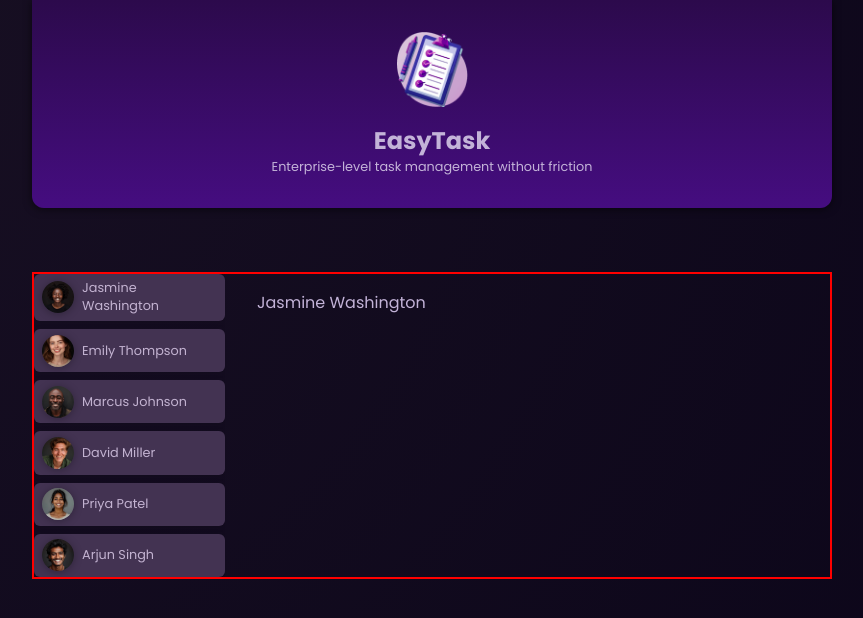
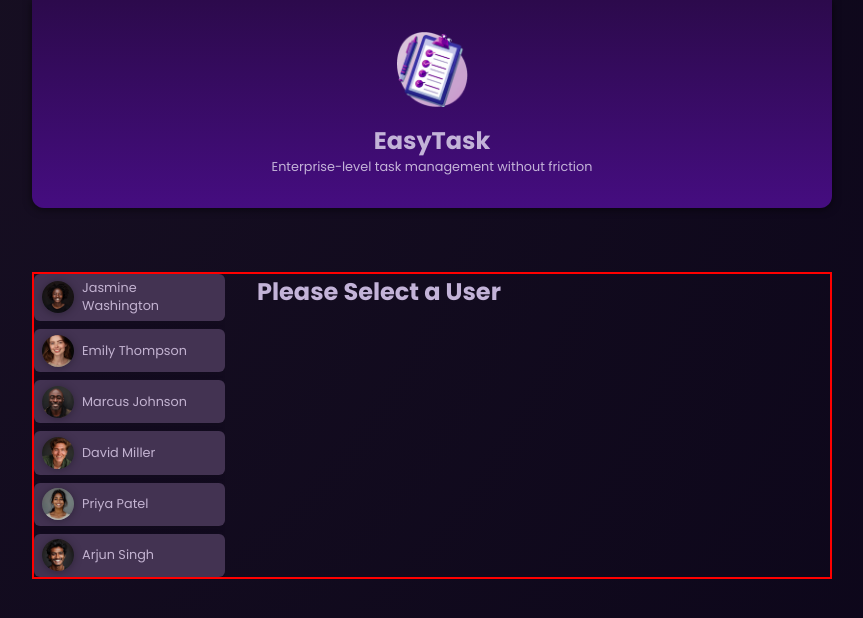
Before and after one commit to Rayfa79/practice-angular-task-app, an Angular app: page / in a window 1280 px wide. Shown: the top 618 px of the page, without its empty margins (208-1071 px from the left). Built offline with nearby package versions, Linux system fonts and the light colour scheme.

Commit message:
42-Conditionally Rendering Task Component w/ @if

```diff
--- a/src/app/app.component.html
+++ b/src/app/app.component.html
@@ -13,6 +13,10 @@
     }
 
   </ul>
+   @if(selectedUser){
+    <app-tasks [name]="selectedUser.name"/>
+    }@else {
+     <p id="fallback"> Please Select a User </p>
+   }
 
-  <app-tasks [name]="selectedUser?.name"/>
 </main>
--- a/src/app/app.component.ts
+++ b/src/app/app.component.ts
@@ -13,7 +13,7 @@ import { TasksComponent } from './tasks/tasks.component';
 })
 export class AppComponent {
   users = DUMMY_USERS
-  selectedUserId = 'u1'
+  selectedUserId?: string
 
   get selectedUser() {
     return this.users.find((user)=>user.id === this.selectedUserId)
```
